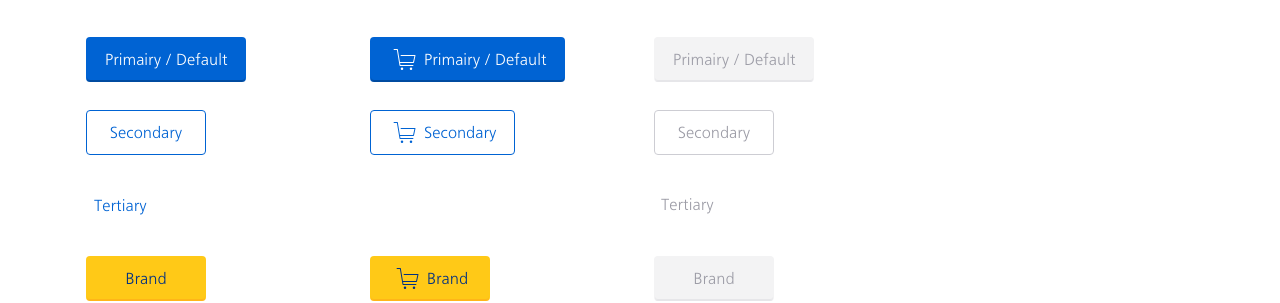
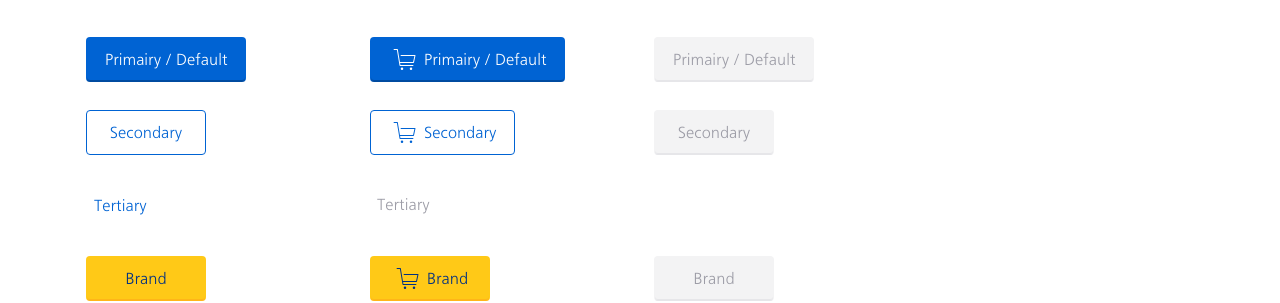
Before and after one commit to tdenheld/ns-design, a Jekyll site: the page built from _posts/2019-01-01-buttons.html, in a window 1280 px wide. Shown: the part 175-478 px from the top of the page. Built offline with Jekyll 4.4.1, drawn with Linux system fonts in a browser that asks for light colours.

Commit message:
refactor button markup

```diff
--- a/_posts/2019-01-01-buttons.html
+++ b/_posts/2019-01-01-buttons.html
@@ -1,5 +1,31 @@
 ---
 title: Buttons
+buttonGroup:
+  - title: Primairy / Default
+    button:
+    - loader: true
+    - loader: true
+      modifier: button--buy
+    - disabled: true
+  - title: Secondary
+    button:
+    - loader: true
+      modifier: button--secondary
+    - loader: true
+      modifier: button--secondary button--buy
+    - disabled: true
+  - title: Tertiary
+    button:
+    - modifier: button--tertiary
+    - modifier: button--tertiary
+      disabled: true
+  - title: Brand
+    button:
+    - loader: true
+      modifier: button--brand
+    - loader: true
+      modifier: button--brand button--buy
+    - disabled: true
 ---
 
 <section class="mv-4 mv-8-sm">
@@ -9,72 +35,18 @@ title: Buttons
             <hr>
         </header>
 
+        {% for buttonGroup in page.buttonGroup %}
         <div class="g g-2-sm g-4-md gap-4 mb-4">
+            {% for button in buttonGroup.button %}
             <div>
-                <button class="button" data-loader="true">
-                    Primairy / Default
+                <button class="button {{ button.modifier }}"
+                        {% if button.loader %}data-loader="true"{% endif %}
+                        {% if button.disabled %}disabled{% endif %}>
+                    {{ buttonGroup.title }}
                 </button>
             </div>
-            <div>
-                <button class="button button--buy" data-loader="true">
-                    Primairy / Default
-                </button>
-            </div>
-            <div>
-                <button class="button" data-loader="true" disabled>
-                    Primairy / Default
-                </button>
-            </div>
+            {% endfor %}
         </div>
-
-        <div class="g g-2-sm g-4-md gap-4 mb-4">
-            <div>
-                <button class="button button--secondary" data-loader="true">
-                    Secondary
-                </button>
-            </div>
-            <div>
-                <button class="button button--secondary button--buy" data-loader="true">
-                    Secondary
-                </button>
-            </div>
-            <div>
-                <button class="button button--secondary" data-loader="true" disabled>
-                    Secondary
-                </button>
-            </div>
-        </div>
-
-        <div class="g g-2-sm g-4-md gap-4 mb-4">
-            <div>
-                <button class="button button--tertiary">
-                    Tertiary
-                </button>
-            </div>
-            <div class="hidden-xs"></div>
-            <div>
-                <button class="button button--tertiary" disabled>
-                    Tertiary
-                </button>
-            </div>
-        </div>
-
-        <div class="g g-2-sm g-4-md gap-4 mb-4">
-            <div>
-                <button class="button button--brand" data-loader="true">
-                    Brand
-                </button>
-            </div>
-            <div>
-                <button class="button button--brand button--buy" data-loader="true">
-                    Brand
-                </button>
-            </div>
-            <div>
-                <button class="button button--brand" data-loader="true" disabled>
-                    Brand
-                </button>
-            </div>
-        </div>
+        {% endfor %}
     </div>
 </section>
```
Also changed, not shown: 1 other file.
